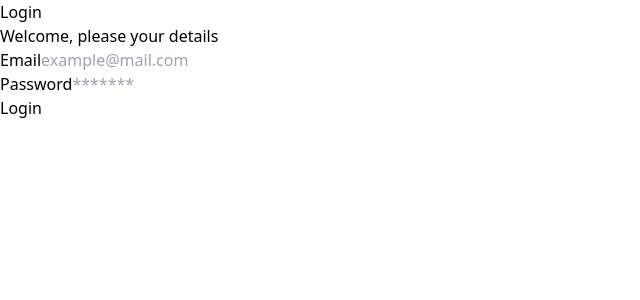
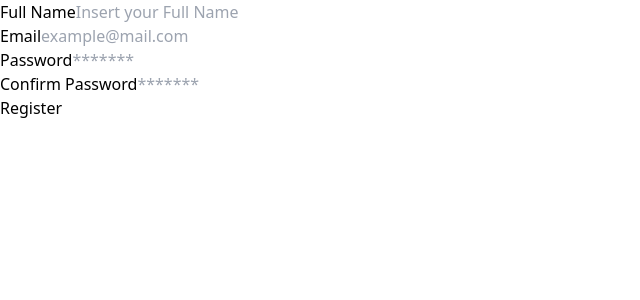
Before and after one commit to randikasptra/Apip-react, a React (Vite) app: page / in a window 1280 px wide. Shown: the top 300 px of the page, without its empty margins (0-640 px from the left). Built offline with nearby package versions, Linux system fonts and the light colour scheme.

Commit message:
Menambahkan file FormRegister

```diff
--- a/src/App.jsx
+++ b/src/App.jsx
@@ -1,12 +1,14 @@
 import React from 'react';
 import LoginPage from './pages/login';
+import RegisterPage from'../src/components/Fragments/FormRegister';
 
 
 export default function App() {
   return (
     <>
       <div className="flex justify-center min-h-screen items-center">
-          <LoginPage />
+          {/* <LoginPage /> */}
+          <RegisterPage />
       </div>
     </>
   )
--- /dev/null
+++ b/src/components/Fragments/FormRegister.jsx
@@ -0,0 +1,37 @@
+import React from 'react'
+import InputForm from '../Elements/Input/index'
+import Button from '../Elements/Button/index';
+
+const FormRegister  = () => {
+    return (
+        <form action="" className='mt-5'>
+            <InputForm
+                label="Full Name"
+                type="text"
+                placeholder="Insert your Full Name"
+                name="fullName"
+            />
+            <InputForm
+                label="Email"
+                type="email"
+                placeholder="example@mail.com"
+                name="email"
+            />
+            <InputForm
+                label="Password"
+                type="password"
+                placeholder="*******"
+                name="password"
+            />
+            <InputForm
+                label="Confirm Password"
+                type="password"
+                placeholder="*******"
+                name="confirmPassword"
+            />
+            <Button classname="bg-blue-600 w-full">Register</Button>
+        </form>
+    )
+}
+
+export default FormRegister ;
```
Also changed, not shown: src/pages/register.jsx (added, +15 -0 lines).
